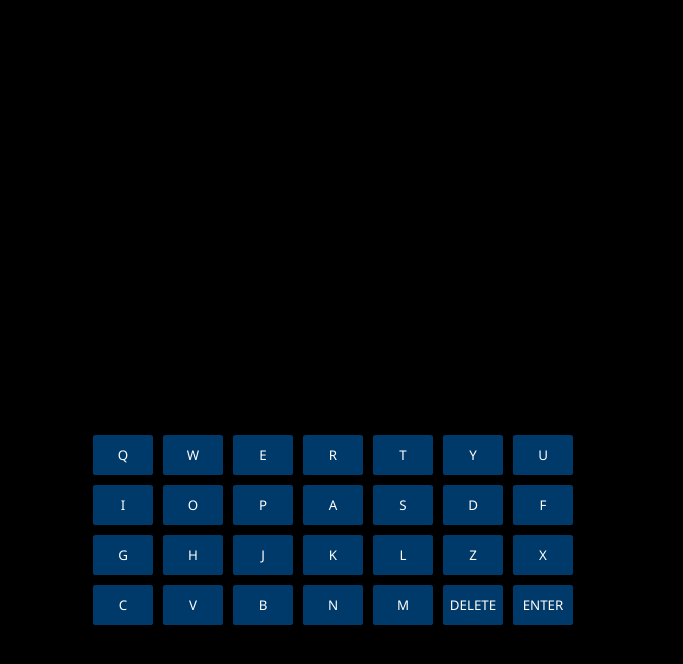
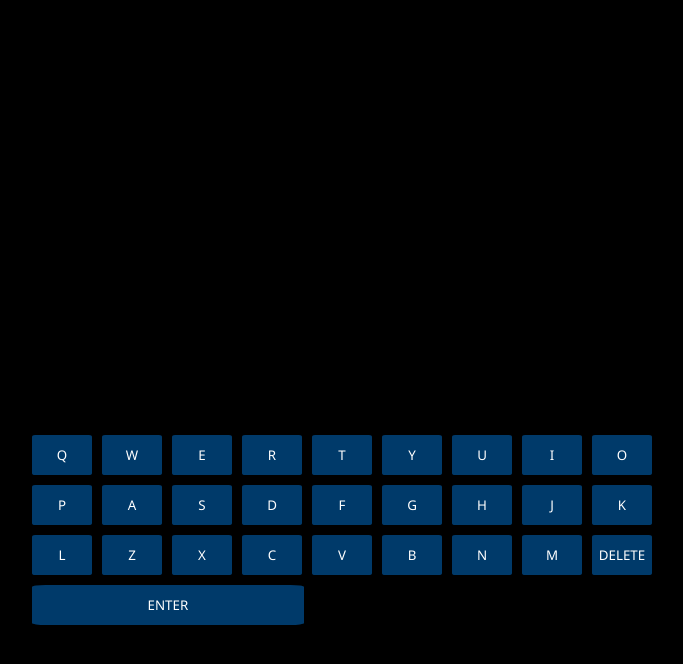
Before and after one commit to NaderNasr/WordleJS, a plain HTML site: page index.html in a window 1280 px wide. Shown: the part 98-762 px from the top of the page, without its empty margins (297-980 px from the left). Drawn offline with Linux system fonts and the light colour scheme.

Commit message:
keys styling

```diff
--- a/style.css
+++ b/style.css
@@ -27,7 +27,7 @@ body {
 }
 
 .input_container {
-  width: 510px;
+  width: 50%;
   display: flex;
   flex-wrap: wrap;
 }
@@ -40,3 +40,7 @@ body {
   border-radius: 5%;
   background-color: rgb(0, 58, 106);
 }
+
+.input_container button:last-child {
+  width: 43%;
+}
```
